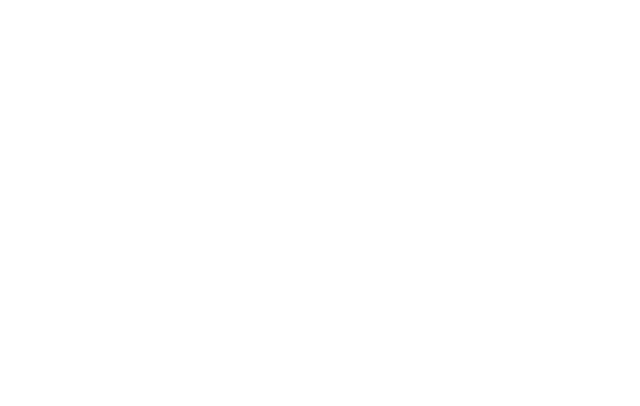
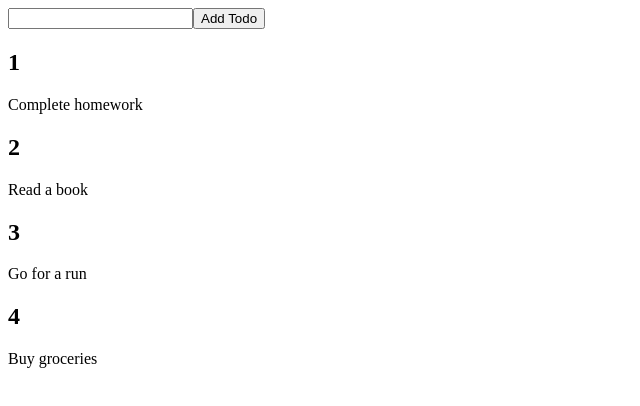
Before and after one commit to mahfuzurrahmanmayon/JS_Progress_Board, a React (Create React App) app: page / in a window 1280 px wide. Shown: the top 406 px of the page, without its empty margins (0-640 px from the left). Built offline with nearby package versions, Linux system fonts and the light colour scheme.

Commit message:
Dynamically add todo from array of objects

```diff
--- a/src/App.js
+++ b/src/App.js
@@ -1,9 +1,36 @@
 import React from "react";
+import TodoForm from "./Components/TodoForm";
+import TodoBox from "./Components/TodoBox";
 
 function App() {
+
+  const todos = [
+    {
+      id: 1,
+      title: 'Complete homework',
+      completed: false
+    },
+    {
+      id: 2,
+      title: 'Read a book',
+      completed: true
+    },
+    {
+      id: 3,
+      title: 'Go for a run',
+      completed: false
+    },
+    {
+      id: 4,
+      title: 'Buy groceries',
+      completed: false
+    }
+  ];
+
   return (
     <div className="App">
-
+      <TodoForm />
+      <TodoBox todos={todos} />
     </div>
   );
 }
--- /dev/null
+++ b/src/Components/Todo.js
@@ -0,0 +1,16 @@
+import React from 'react'
+
+function Todo({todo}) {
+
+
+    return (
+        <>
+            <div>
+                <h2>{todo.id}</h2>
+                <p>{todo.title}</p>
+            </div>
+        </>
+    )
+}
+
+export default Todo
--- /dev/null
+++ b/src/Components/TodoBox.js
@@ -0,0 +1,15 @@
+import React from 'react'
+import Todo from './Todo'
+
+
+
+function TodoBox({todos}) {
+    console.log(todos)
+    return (
+        <div>
+            {todos.map((todo) => <Todo todo={todo} key={todo.id} />)}
+        </div>
+    )
+}
+
+export default TodoBox
--- /dev/null
+++ b/src/Components/TodoForm.js
@@ -0,0 +1,26 @@
+import React, { useState } from 'react'
+
+function TodoForm() {
+
+    const [text,setText] = useState("")
+
+    const handleTextChange = (e) => {
+        setText(e.target.value)
+    }
+
+    const handleTextSubmit = (e) => {
+        e.preventDefault()
+        console.log("click");
+    }
+
+    return (
+        <div>
+            <form onSubmit={handleTextSubmit}>
+                <input type='text' value={text} onChange={handleTextChange} ></input>
+                <button>Add Todo</button>
+            </form>
+        </div>
+    )
+}
+
+export default TodoForm
```
